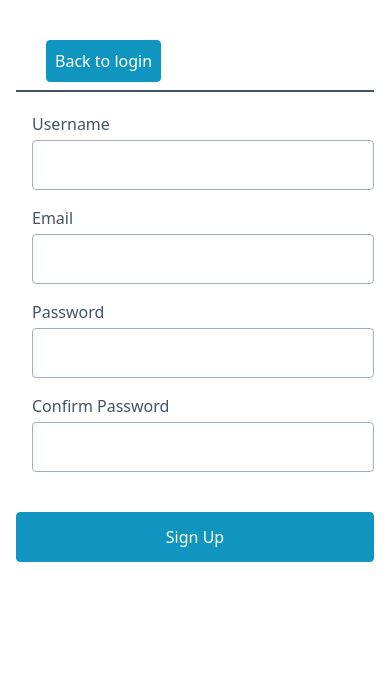
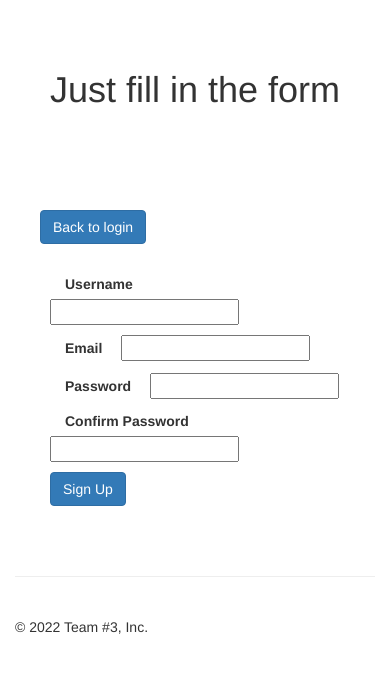
Before and after one commit to SMARTClash8/team_3, a Flask app: page /registration in a window 390 px wide. Shown: the top 673 px of the page. Run offline with Flask 2, Linux system fonts and the light colour scheme; some libraries are stand-ins or nearby versions.

Commit message:
Change registration form

```diff
--- a/app.py
+++ b/app.py
@@ -53,7 +53,7 @@ def index():
     if current_user.is_authenticated:
         return render_template("index_example.html")
     else:
-        return redirect(url_for("registration"))
+        return redirect(url_for("login"))
 
 @app.route("/news", methods=["GET"], strict_slashes=False)
 def get_news():
--- a/templates/download.html
+++ b/templates/download.html
@@ -9,6 +9,7 @@
     <title>File Download</title>
     <link rel="stylesheet" href="https://cdnjs.cloudflare.com/ajax/libs/dropzone/5.7.1/min/dropzone.min.css">
   </head>
+  <div class="row" style="padding-bottom: 10px;"> <span class="badge badge-dark">{{ doc_type }}</span></div>
   <div class="row">
   <!-- <div class="col-lg-6" align="left"> -->
     <a href="/localsort/images" class="btn btn-primary" role="button">
@@ -28,8 +29,6 @@
         </a>
     </div>
 
-        <h5 class="card-title"> <b>{{ doc_type }}</b></h5>
-
 
   <table class="table table-striped">
         <thead>
--- a/templates/registration.html
+++ b/templates/registration.html
@@ -1,23 +1,21 @@
-<!DOCTYPE html>
-<html lang="en">
-  <head>
-    <meta charset="UTF-8" />
-    <title>Registration</title>
-    <link
-      rel="stylesheet"
-      href="https://unpkg.com/@picocss/pico@latest/css/pico.min.css"
-    />
-  </head>
-  <body>
-    <main class="container">
-      <nav
-        style="margin-bottom: 20px; border-bottom: 2px solid; padding-left: 30px"
-      >
-        <ul>
-          <li><a href="/login" role="button">Back to login</a></li>
-        </ul>
-      </nav>
+{% extends "base.html" %}
+{% block title %}Index{% endblock %}
+  <!-- {% block head %}
+      {{ super() }}
+  {% endblock %} -->
+{% block jumbotron %}<h1>Just fill in the form</h1>{% endblock %}
+{% block content %}
+<head>
+  <title> Registration </title>
+  <link rel="stylesheet" href="https://cdnjs.cloudflare.com/ajax/libs/dropzone/5.7.1/min/dropzone.min.css">
+</head>
+<div class="form-outline mb-4 col-lg-offset-3" style="padding: 10px;">
+   <a href="/login" class="btn btn-primary" role="button">
+    Back to login
+</a>
+</div>
     <form method="POST" action="/registration">
+
       {% with messages = get_flashed_messages() %}
       {% if messages %}
       {% for message in messages %}
@@ -30,64 +28,65 @@
 
       <!-- Grid -->
       <!-- <div class="grid"> -->
-        <ul>
+        <div class="border-primary mb-3 col-lg-10 col-lg-offset-3" style="padding: 20px;">
+        <div class="form-outline mb-4" style="padding-bottom:10px;">
 
           {% if not form.username.errors %}
-            {{ form.username.label }}
-            {{ form.username }}
+            {{ form.username.label(for="colFormLabel", class="col-sm-2 col-form-label col-form-label ") }}
+            {{ form.username() }}
         {% else %}
-            {{ form.username.label }}
-            {{ form.username(**{"aria-invalid": "true"})}}
+            {{ form.username.label(for="colFormLabel", class="col-sm-2 col-form-label col-form-label") }}
+            {{ form.username(style="border: 2px solid red")}}
 
             {% for error in form.password.errors %}
             <span style="color: red;">{{ error }}</span>
             {% endfor %}
         {% endif %}
-
-
+      </div>
+      <div class="form-outline mb-4" style="padding-bottom:10px;">
           {% if not form.email.errors %}
-            {{ form.email.label }}
+            {{ form.email.label(for="colFormLabel", class="col-sm-2 col-form-label col-form-label") }}
             {{ form.email }}
           {% else %}
-            {{ form.email.label }}
-            {{ form.email(**{"aria-invalid": "true"})}}
+            {{ form.email.label(for="colFormLabel", class="col-sm-2 col-form-label col-form-label ") }}
+            {{ form.email(style="border: 2px solid red")}}
             {% for error in form.email.errors %}
             <span style="color: red;">{{ error }}</span>
           {% endfor %}
         {% endif %}
-
+        </div>
+        <div class="form-outline mb-4" style="padding-bottom:10px;">
 
         {% if not form.password.errors %}
-            {{ form.password.label }}
+            {{ form.password.label(for="colFormLabel", class="col-sm-2 col-form-label col-form-label ") }}
             {{ form.password }}
         {% else %}
-            {{ form.password.label }}
-            {{ form.password(**{"aria-invalid": "true"})}}
+            {{ form.password.label(for="colFormLabel", class="col-sm-2 col-form-label col-form-label ") }}
+            {{ form.password(style="border: 2px solid red")}}
 
             {% for error in form.password.errors %}
             <span style="color: red;">{{ error }}</span>
             {% endfor %}
         {% endif %}
-
-
+          </div>
+      <div class="form-outline mb-4" style="padding-bottom:10px;">
       {% if not form.confirm_password.errors %}
-            {{ form.confirm_password.label }}
+            {{ form.confirm_password.label(for="colFormLabel", class="col-sm-2 col-form-label col-form-label ") }}
             {{ form.confirm_password }}
         {% else %}
-            {{ form.confirm_password.label }}
-            {{ form.confirm_password(**{"aria-invalid": "true"})}}
+            {{ form.confirm_password.label(for="colFormLabel", class="col-sm-2 col-form-label col-form-label ") }}
+            {{ form.confirm_password(style="border: 2px solid red")}}
 
             {% for error in form.confirm_password.errors %}
             <span style="color: red;">{{ error }}</span>
             {% endfor %}
         {% endif %}
 
-        <!-- <p>{{ form.submit(type="submit") }} <br></p> -->
-      </ul>
-      <!-- Button -->
-      <p>{{ form.submit(type="submit") }} </p>
+      </div>
+      <div class="form-outline mb-4">
+        <p>{{ form.submit(type="submit", class="btn btn-primary") }} </p>
+        </div>
 
+      </div>
     </form>
-    </main>
-  </body>
-</html>
+{% endblock %}
```
Also changed, not shown: myhelper.db.
